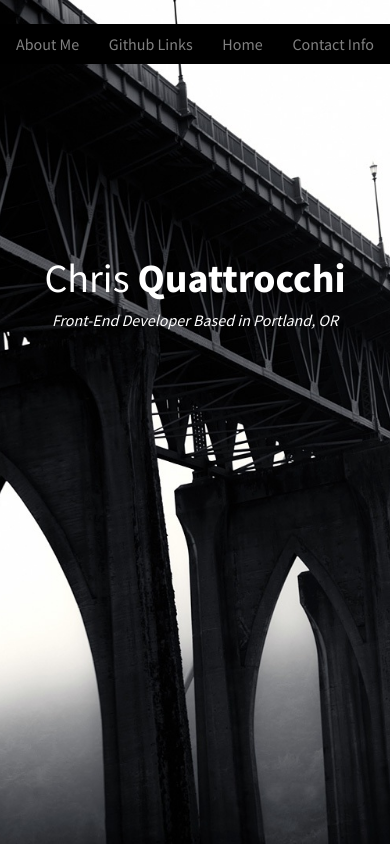
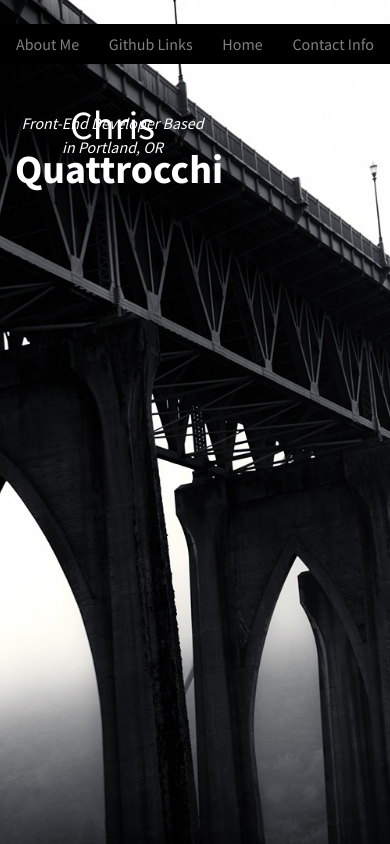
Before and after one commit to CappyVee/portfolio-w1p, a plain HTML site: page index.html in a window 390 px wide. Drawn offline with nearby package versions, Linux system fonts and the light colour scheme.

Commit message:
fixed excessive use of br, though site is less responsive now'

```diff
--- a/css/styles.css
+++ b/css/styles.css
@@ -49,6 +49,9 @@ body {
 .frontpage {
   text-align: center;
   color: white;
+  position: absolute;
+  width: 50%;
+  margin-top: 10%;
 }
 
 strong {
@@ -58,6 +61,9 @@ strong {
 .frontpage-under {
   text-align: center;
   color: white;
+  position: absolute;
+  width: 50%;
+  margin-top: 12%;
 }
 
 .navtext {
```
Also changed, not shown: index.html (+0 -8 lines).
